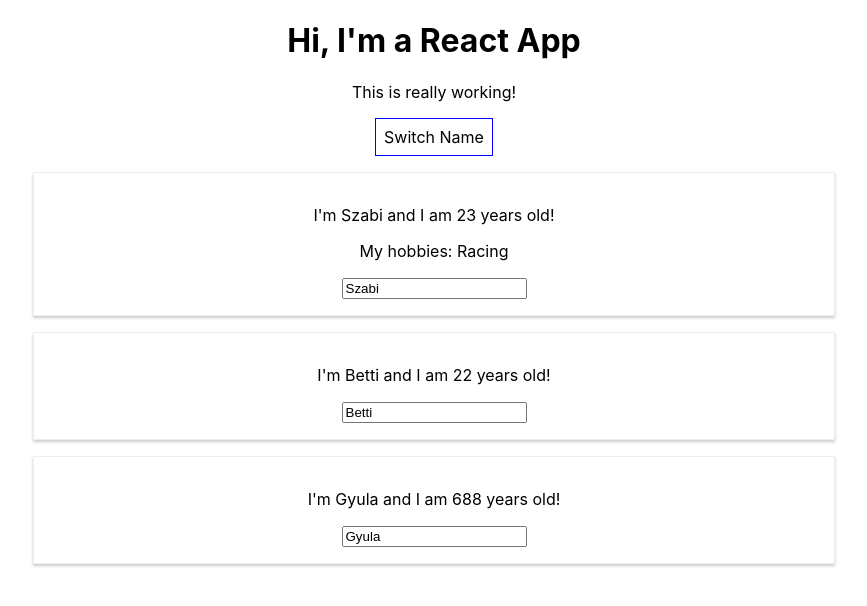
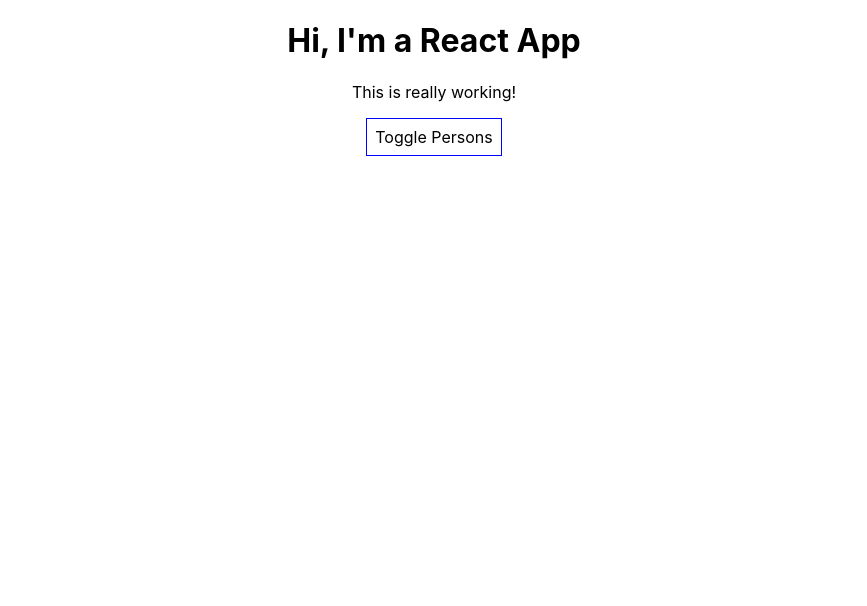
Before and after one commit to szaby96/react-complete-guide, a React (Create React App) app: page / in a window 1280 px wide. Shown: the top 606 px of the page, without its empty margins (206-1073 px from the left). Built offline with nearby package versions, Linux system fonts and the light colour scheme.

Commit message:
End of part 4

```diff
--- a/src/App.js
+++ b/src/App.js
@@ -5,35 +5,44 @@
 class App extends Component {
   state = {
     persons: [
-      {name: 'Szabi', age: 23},
-      {name: 'Betti', age: 22},
-      {name: 'Gyula', age: 688}
+      {id: '1',name: 'Szabi', age: 23},
+      {id: '2',name: 'Betti', age: 22},
+      {id: '3',name: 'Gyula', age: 688}
     ],
-    otherState: 'some other value'
+    otherState: 'some other value',
+    showPersons: false
   };
 
-  switchNameHandler = (newName) =>{
-    // console.log('Was clicked!');
-    // DON'T DO THIS: this.state.persons[0].name = 'Szabolcs';
-    this.setState({
-      persons: [
-        {name: newName, age: 23},
-        {name: 'Bettina', age: 22},
-        {name: 'Gyula', age: 688}
-      ]
-    })
-  };
-
-  nameChangeHandler = (event) => {
-    this.setState({
-      persons: [
-        {name: 'Szabi', age: 23},
-        {name: 'Bettina', age: 22},
-        {name: event.target.value, age: 688}
-      ]
-    })
+  deletePersonHandler = (personIndex) => {
+    // const persons = this.state.persons.slice();
+    const persons = [...this.state.persons];
+    persons.splice(personIndex, 1);
+    this.setState({persons: persons});
   }
 
+  nameChangeHandler = (event, id) => {
+    const personIndex = this.state.persons.findIndex(p => {
+      return p.id === id;
+    });
+
+    //const person = Object.assign({}, this.state.persons[personsIndex]);
+
+    const person = {
+      ...this.state.persons[personIndex]
+    };
+
+    person.name = event.target.value;
+
+    const persons = [...this.state.persons];
+    persons[personIndex] = person;
+
+    this.setState({ persons: persons });
+  }
+
+  togglePersonsHandler = () => {
+    const doesShow = this.state.showPersons;
+    this.setState({showPersons: !doesShow});
+  }
 
   render(){
     const buttonStyle ={
@@ -44,24 +53,31 @@
         cursor: 'pointer'
     };
 
+    let persons = null;
+
+    if(this.state.showPersons){
+      persons = (
+        <div>
+          {this.state.persons.map((person, index) => {
+            return <Person
+              click={() => this.deletePersonHandler(index)}
+              name={person.name}
+              age={person.age}
+              key={person.id}
+              changed={(event) => this.nameChangeHandler(event, person.id)}/>
+          })}
+        </div>
+      );
+    }
+
     return (
       <div className="App">
         <h1>Hi, I'm a React App</h1>
         <p>This is really working!</p>
         <button
           style={buttonStyle}
-          onClick={() => this.switchNameHandler('Szabolcs!')}>Switch Name</button>
-        <Person
-          name={this.state.persons[0].name}
-          age={this.state.persons[0].age}
-          click={this.switchNameHandler.bind(this, 'Szabi!')}> My hobbies: Racing</Person>
-        <Person
-          name={this.state.persons[1].name}
-          age={this.state.persons[1].age}/>
-        <Person
-          name={this.state.persons[2].name}
-          age={this.state.persons[2].age}
-          changed={this.nameChangeHandler}/>
+          onClick={this.togglePersonsHandler}>Toggle Persons</button>
+        {persons}
       </div>
     );
     //return React.createElement('div', {className:'App'}, React.createElement('h1', null , 'Does this work now?'))
```
